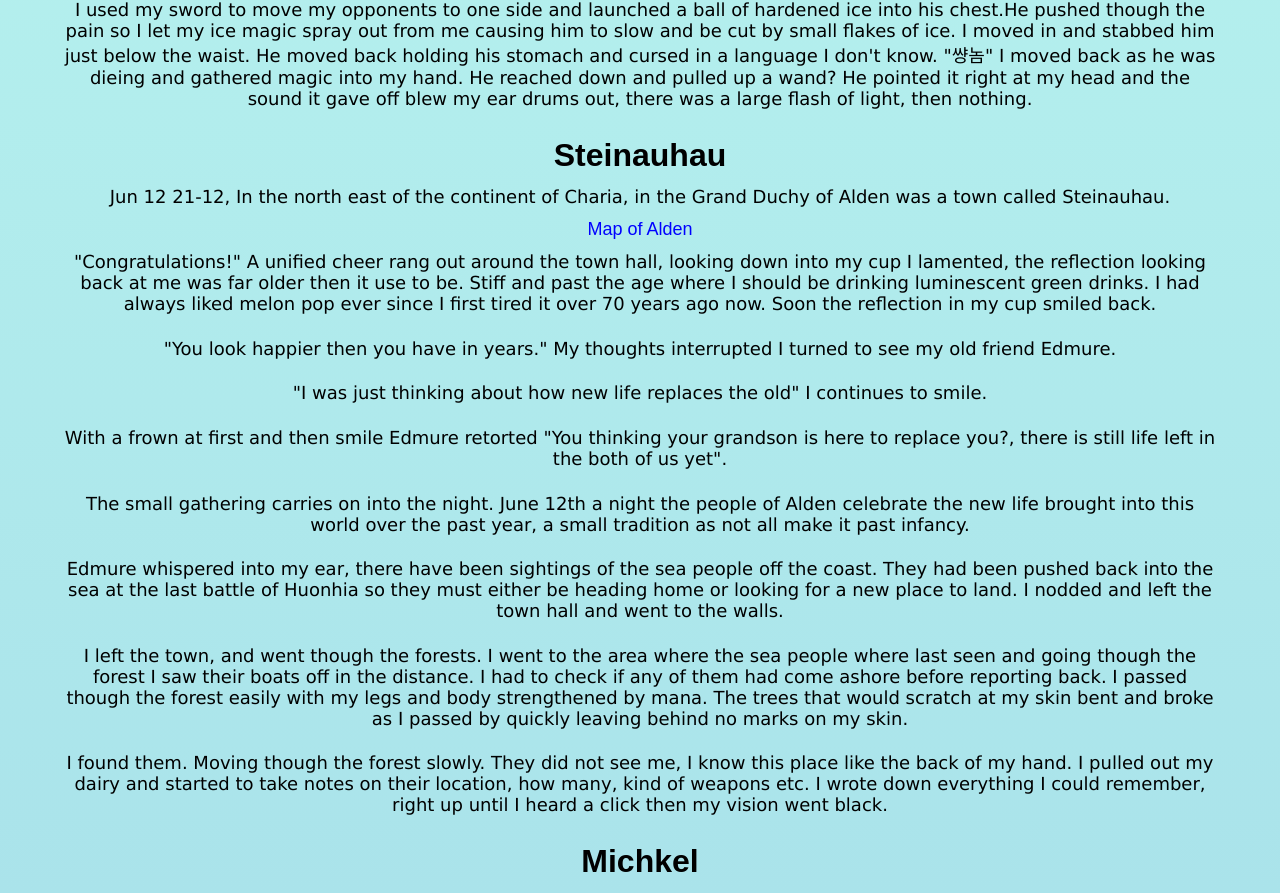
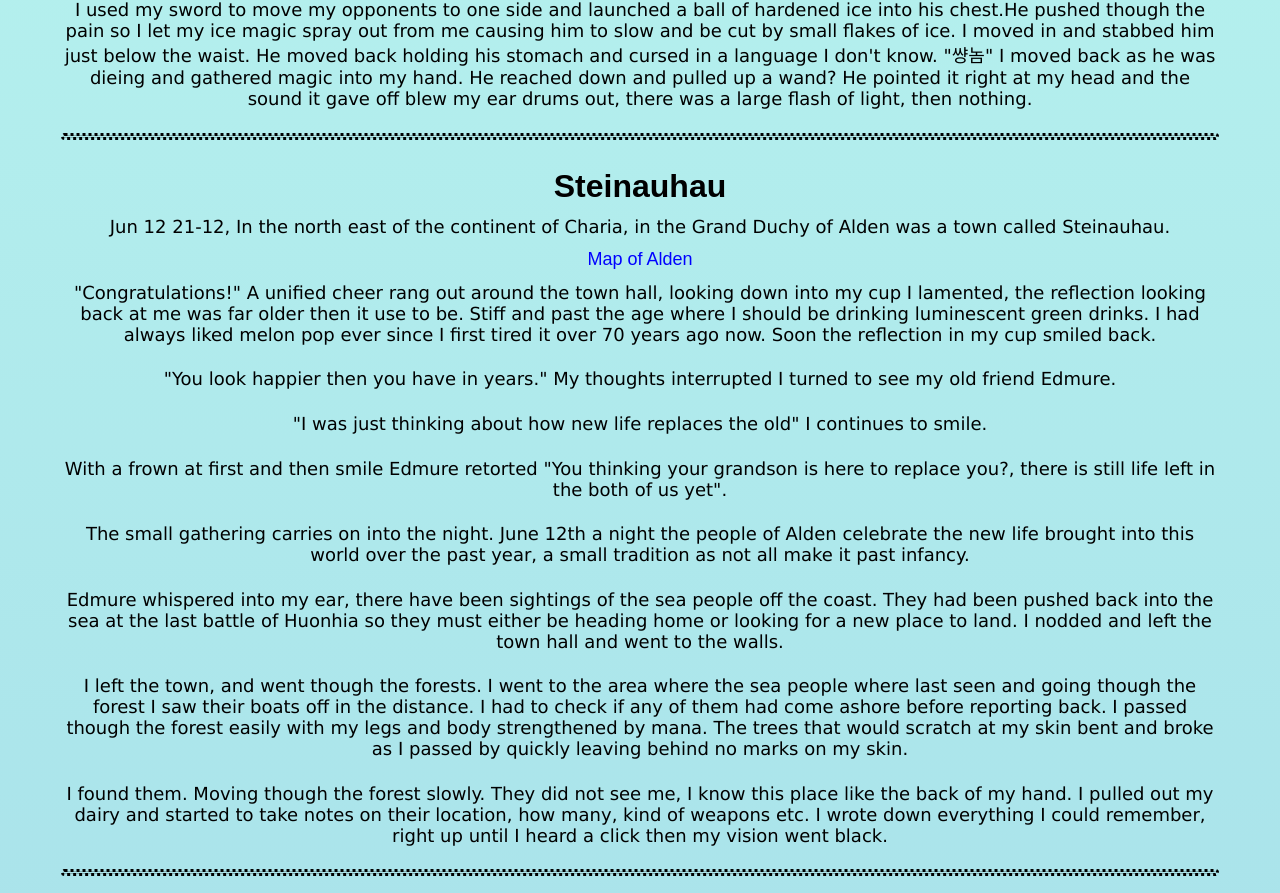
Before and after one commit to ottotsuma/software-engineer-website, a React (Create React App) app: page /monad/1 in a window 1280 px wide. Shown: the part 1219-2112 px from the top of the page. Built offline with nearby package versions, Linux system fonts and the light colour scheme; a web font is replaced by a local one.

Commit message:
chapter 32

```diff
--- a/src/App.css
+++ b/src/App.css
@@ -1024,3 +1024,14 @@ footer {
   max-width: 100vw;
   overflow-x: auto;
 }
+
+.BreakPoint {
+  height: 1px;
+  width: 90vw;
+  margin: 1%;
+  background: inherit;
+  border-color: black;
+  border-style: dotted;
+  border-width: 0.2rem;
+  border-radius: 0.3rem;
+}
--- a/src/components/Monad/Ch1-Intro.js
+++ b/src/components/Monad/Ch1-Intro.js
@@ -96,6 +96,7 @@ export default function Intro(props) {
             at my head and the sound it gave off blew my ear drums out, there
             was a large flash of light, then nothing.
           </p>
+          <div className="BreakPoint"></div>
           <h3>Steinauhau</h3>
           {/* The Grand Duchy of Alden is home to 3.2 million people */}
           <p>
@@ -161,6 +162,7 @@ export default function Intro(props) {
             weapons etc. I wrote down everything I could remember, right up
             until I heard a click then my vision went black.
           </p>
+          <div className="BreakPoint"></div>
           <h3>Michkel</h3>
           {/* <!-- starting with the kids meeting as friends, introduce the town, some news the people, small parts of the world, culture--> */}
           <p>
@@ -258,6 +260,7 @@ most people learn inspect but either see
 - progress bar
 - use list
 --> */}
+            <div className="BreakPoint"></div>
           <h3>Play day</h3>
           {/* <!-- Children in the forest --> */}
           <p>
@@ -350,6 +353,7 @@ most people learn inspect but either see
             decade.
           </p> */}
           {/* <!-- around the year 21-22 the rebellion breaks out --> */}
+          <div className="BreakPoint"></div>
           <h3>Incident</h3>
           {/* <!-- redo - as Effie --> */}
           <p>
@@ -444,6 +448,7 @@ most people learn inspect but either see
             to speak, lungs full of blood.
           </p>
           <p>"Level up!" the words cover Otto's vision.</p>
+          <div className="BreakPoint"></div>
           <h3>The body</h3>
           <p>
             After hearting the children scream like they where really in trouble
@@ -480,6 +485,7 @@ most people learn inspect but either see
           </div>
           {/* <!-- Lurking in the water is a strange child-sized humanoid that resembles a bizarre cross between a turtle, a lizard, and a monkey. It has a beak-like mouth, scaly reptilian skin, clawed and webbed hands, and a turtle-like shell on its back. In the top of its head is a bowl-like depression filled with water. --> */}
           {/* <!-- https://forgottenrealms.fandom.com/wiki/Kappa --> */}
+          <div className="BreakPoint"></div>
           <h3>Aftermath</h3>
           {/* <!-- punishment --> */}
           {/* <!-- a reflection for some of the others maybe about the deaths? monsters? --> */}
@@ -619,6 +625,7 @@ most people learn inspect but either see
             start from the beginning"
           </p>
           {/* <!-- Shit about rouges --> */}
+          <div className="BreakPoint"></div>
           <h3>Training</h3>
           <p>
             While the other children trained and practiced Beke was taken to one
@@ -771,6 +778,7 @@ most people learn inspect but either see
           {/* <!-- human other races skill tress vs className skill tree. -->
 
 <!-- levels --> */}
+            <div className="BreakPoint"></div>
           <h3>departure</h3>
           {/* <!-- departure -->
 <!-- <p>Village leader sends off all the 14 year olds. (Beke having left the year before)</p> --> */}
--- a/src/components/Monad/Ch31-Flowers.js
+++ b/src/components/Monad/Ch31-Flowers.js
@@ -237,7 +237,7 @@ function intro(props) {
             walked out under his stare. Lubin's stare might of scared another
             student but while his stare was on me I felt safer.
           </p>
-          <p> </p>
+                      <div className="BreakPoint"></div>
           {/* Give space for a scene change. */}
           <p>
             I was sitting outside when one of the medical students pulled me
@@ -289,7 +289,7 @@ function intro(props) {
             out of the tent, nodding as he left.
           </p>
           <p>Well this sucks.</p>
-          <p> </p>
+                      <div className="BreakPoint"></div>
           <p>
             Without much choice left I walked down to the farm. It was still the
             morning and everyone was in either normal lessons or sparing with
@@ -447,7 +447,7 @@ function intro(props) {
             "Yeah but... Ah we are going to fix that. I know some methods." He
             said with a wink... "Nothing illegal" I added.
           </p>
-          <p> </p>
+                      <div className="BreakPoint"></div>
           <p>
             After lunch we walked following against the wall until we reached a
             small but very steep staircase. Looking up I could see the large
@@ -665,7 +665,7 @@ function intro(props) {
             play with, I needed to be sure this time and get and offensive
             spell.{" "}
           </p>
-          <p> </p>
+                      <div className="BreakPoint"></div>
           <p>
             I had to get back quickly. I had a date tonight so I saw Ralsan off
             at the farm and ran back to the Leikan area. I bathed quickly and
--- a/src/components/Monad/Ch32-Survival.js
+++ b/src/components/Monad/Ch32-Survival.js
@@ -4,6 +4,7 @@ function intro(props) {
     <div className="Monad" id="3">
       <div className="Frame">
         <div className="Content">
+            <div className="BreakPoint"></div>
         </div>
       </div>
     </div>
```
